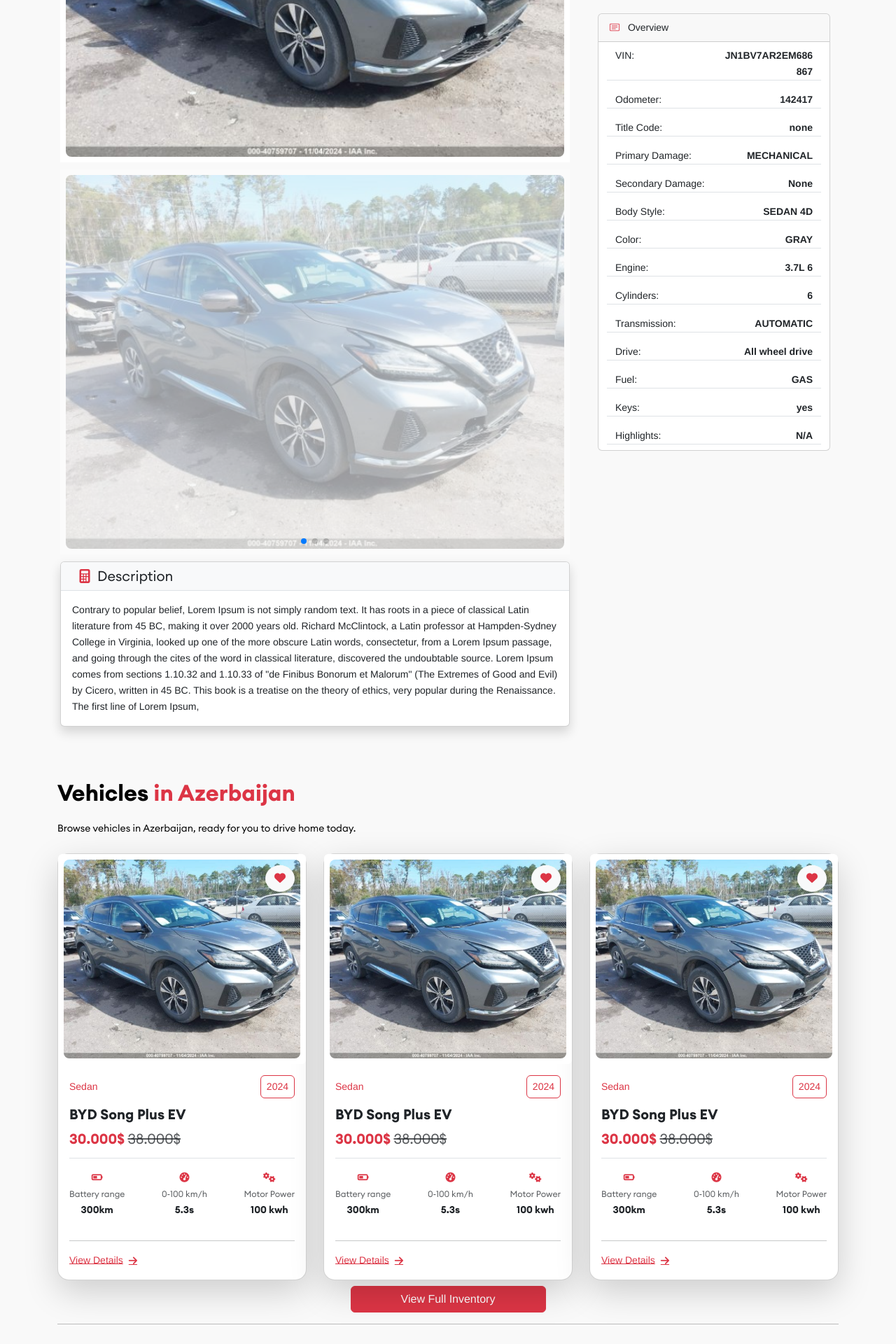
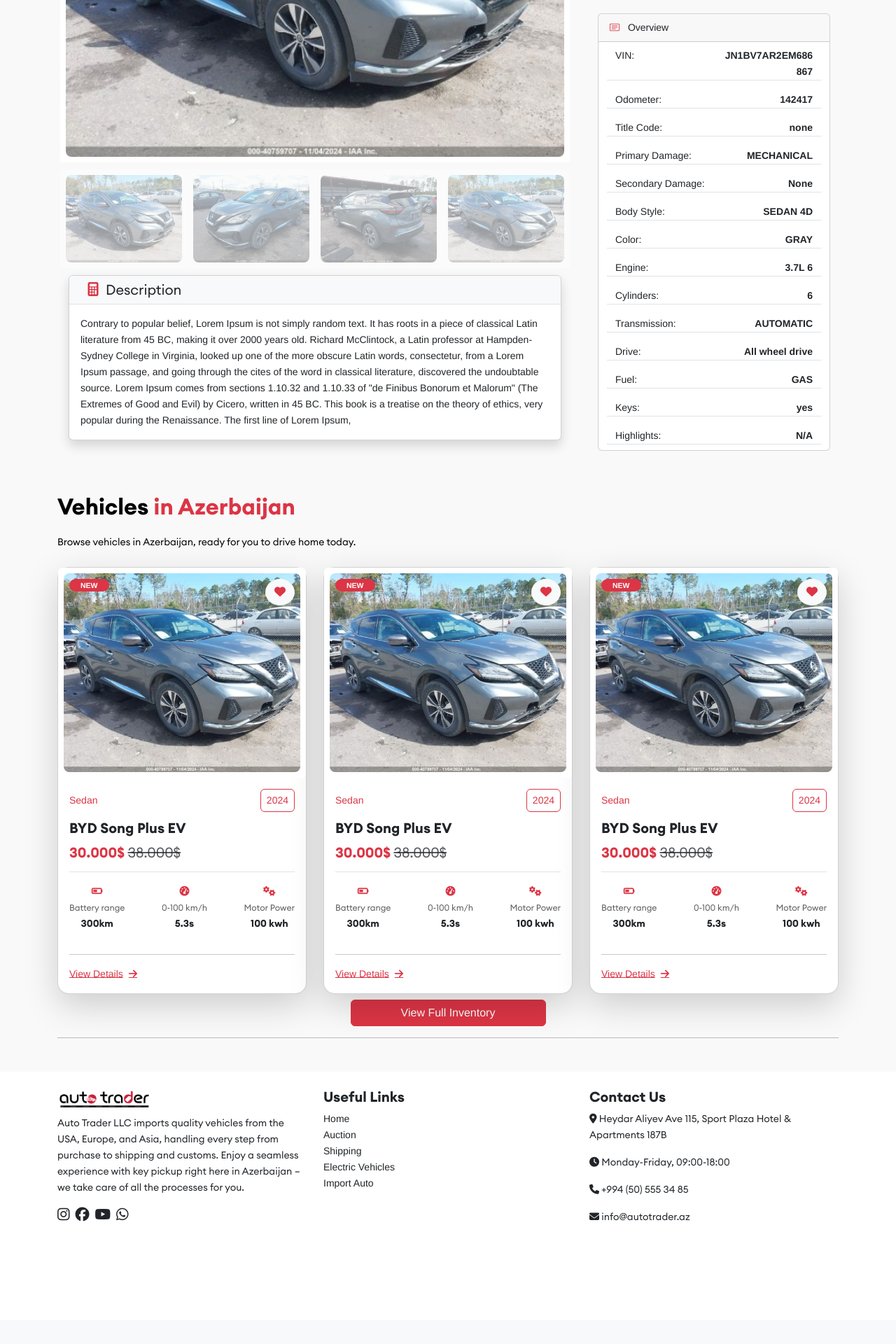
Before and after one commit to imjayyy/django-autotrader, a Django app: page /normal-car-details in a window 1280 px wide. Shown: the part 627-2547 px from the top of the page at 70% size. After the commit the page ends 2372 px from the top, so only its background shows below. Run offline with Django 4.2, Linux system fonts and the light colour scheme; some web fonts are replaced.

Commit message:
changes 20 Dec

```diff
--- a/autotrader/templates/normal-car-details.html
+++ b/autotrader/templates/normal-car-details.html
@@ -112,16 +36,24 @@
 
 
 
-            <div class="">
-                <div class="card shadow" >
+                <div class="container">
+                    <div class="card shadow">
                         <div class="card-header bg-light border-bottom text-center ">
 
-                    <h5 class="mb-0 text-start"><i class="bi bi-calculator-fill text-danger m-2"></i>Description</h5>
+                            <h5 class="mb-0 text-start"><i class="bi bi-calculator-fill text-danger m-2"></i>Description
+                            </h5>
                         </div>
-                  <div class="card-body" >
+                        <div class="card-body">
                             <div class="text-start">
 
-                        Contrary to popular belief, Lorem Ipsum is not simply random text. It has roots in a piece of classical Latin literature from 45 BC, making it over 2000 years old. Richard McClintock, a Latin professor at Hampden-Sydney College in Virginia, looked up one of the more obscure Latin words, consectetur, from a Lorem Ipsum passage, and going through the cites of the word in classical literature, discovered the undoubtable source. Lorem Ipsum comes from sections 1.10.32 and 1.10.33 of "de Finibus Bonorum et Malorum" (The Extremes of Good and Evil) by Cicero, written in 45 BC. This book is a treatise on the theory of ethics, very popular during the Renaissance. The first line of Lorem Ipsum,
+                                Contrary to popular belief, Lorem Ipsum is not simply random text. It has roots in a
+                                piece of classical Latin literature from 45 BC, making it over 2000 years old. Richard
+                                McClintock, a Latin professor at Hampden-Sydney College in Virginia, looked up one of
+                                the more obscure Latin words, consectetur, from a Lorem Ipsum passage, and going through
+                                the cites of the word in classical literature, discovered the undoubtable source. Lorem
+                                Ipsum comes from sections 1.10.32 and 1.10.33 of "de Finibus Bonorum et Malorum" (The
+                                Extremes of Good and Evil) by Cicero, written in 45 BC. This book is a treatise on the
+                                theory of ethics, very popular during the Renaissance. The first line of Lorem Ipsum,
                             </div>
 
 
@@ -351,63 +273,6 @@
 
 
 
-<script>
-$(document).ready(function () {
-    var mainCarousel = $(".main-carousel");
-    var thumbnailCarousel = $(".thumbnail-carousel");
-
-    // Initialize Main Carousel
-    mainCarousel.owlCarousel({
-        items: 1,
-        loop: true,
-        nav: false,
-        dots: false,
-        autoplay: false,
-        margin: 10,
-        navText: ["<i class='fa fa-chevron-left'></i>", "<i class='fa fa-chevron-right'></i>"]
-    }).on("changed.owl.carousel", syncThumbnails);
-
-    // Initialize Thumbnail Carousel
-    thumbnailCarousel.owlCarousel({
-        items: 5,
-        margin: 10,
-        dots: true,
-        nav: false,
-        autoplay: false,
-        center: false
-    });
-
-    // Sync Main Carousel when Thumbnail is Clicked
-    thumbnailCarousel.on("click", ".item", function () {
-        var altText = $(this).find("img").attr("alt"); // Get the alt text of the clicked thumbnail
-        var targetIndex = mainCarousel.find(".item img[alt='" + altText + "']").parent().index(); // Find the corresponding index in the main carousel
-        mainCarousel.trigger("to.owl.carousel", [targetIndex, 300]); // Slide to the corresponding main image
-        setActiveThumbnail(targetIndex); // Highlight clicked thumbnail
-    });
-
-    // Sync Thumbnails with Main Carousel
-    function syncThumbnails(event) {
-        var currentIndex = event.item.index - event.relatedTarget._clones.length / 2;
-        var totalItems = event.item.count;
-
-        // Correct the index within bounds
-        currentIndex = (currentIndex % totalItems + totalItems) % totalItems;
-
-        setActiveThumbnail(currentIndex); // Sync thumbnails
-    }
-
-    // Highlight the Active Thumbnail and Scroll Thumbnail Carousel
-    function setActiveThumbnail(index) {
-        thumbnailCarousel.find(".item img").removeClass("active"); // Remove 'active' class from all thumbnails
-        thumbnailCarousel.find(".item").eq(index).find("img").addClass("active"); // Add 'active' to the current thumbnail
-
-        // Slide thumbnail carousel to ensure active thumbnail is visible
-        thumbnailCarousel.trigger("to.owl.carousel", [index - Math.floor(5 / 2), 300, true]);
-    }
-});
-
-</script>
-
 <!--
  <script>
 $(document).ready(function () {
--- a/autotrader/templates/partials/components/car-card.html
+++ b/autotrader/templates/partials/components/car-card.html
@@ -22,7 +22,7 @@
 
       </div>
       <!-- New Tag -->
-      <span class="badge bg-danger position-absolute top-0 start-0 m-3 rounded-pill px-3 py-1">NEW</span>
+      <span class="badge bg-danger position-absolute top-0 start-0 m-3 rounded-pill px-3 py-1 z-3">NEW</span>
       <!-- Heart Icon -->
       <button class="btn btn-light position-absolute top-0 end-0 m-3 rounded-circle z-3">
         <i class="fas fa-heart text-danger"></i>
--- a/autotrader/templates/partials/components/car-carousel.html
+++ b/autotrader/templates/partials/components/car-carousel.html
@@ -1,40 +1,6 @@
 
 {% load static %}
 
-<!-- <div class="carousel">
-    <div class="swiper mySwiper2"  style="--swiper-navigation-color: #fff; --swiper-pagination-color: #fff"  >
-        <div class="swiper-wrapper">
-            <div class="swiper-slide">
-                <img src="{% static '/images/assets/car-card-assets/car-pic-1.jpeg' %}" class="rounded-4 p-2" alt="1">
-            </div>
-            <div class="swiper-slide">
-                <img src="{% static '/images/assets/car-card-assets/car-pic-2.jpeg' %}" class="rounded-4 p-2" alt="2">
-            </div>
-            <div class="swiper-slide">
-                <img src="{% static '/images/assets/car-card-assets/car-pic-2.jpeg' %}" class="rounded-4 p-2"  alt="3">
-            </div>
-
-        </div>
-        <div class="swiper-button-next"></div>
-        <div class="swiper-button-prev"></div>
-    </div>
-
-
-    <div thumbsSlider="" class="swiper mySwiper">
-        <div class="swiper-wrapper">
-
-        <div class="swiper-slide">
-            <img src="{% static '/images/assets/car-card-assets/car-pic-1.jpeg' %}" class="rounded-4 p-2" alt="1">
-        </div>
-        <div class="swiper-slide">
-            <img src="{% static '/images/assets/car-card-assets/car-pic-2.jpeg' %}" class="rounded-4 p-2" alt="2">
-        </div>
-        <div class="swiper-slide">
-            <img src="{% static '/images/assets/car-card-assets/car-pic-2.jpeg' %}" class="rounded-4 p-2"  alt="3">
-        </div>
-        </div>
-    </div>
-</div> -->
 
   <!-- Demo styles -->
   <style>
@@ -103,7 +69,7 @@
     }
 
     .mySwiper .swiper-slide {
-      width: 25%;
+      width: 25% !important;
       height: 100%;
       opacity: 0.4;
     }
@@ -120,84 +86,88 @@
     }
   </style>
 
+  <!-- Swiper -->
 
-  <!-- Swiper -->
-<div class="carousel">
-  <div style="--swiper-navigation-color: #fff; --swiper-pagination-color: #fff" class="swiper mySwiper2" >
+  <div class="carousel">
+  <div style="--swiper-navigation-color: #fff; --swiper-pagination-color: #fff" class="swiper mySwiper2">
     <div class="swiper-wrapper">
-        <div class="swiper-slide">
-            <img src="{% static '/images/assets/car-card-assets/car-pic-1.jpeg' %}" class="rounded-4 p-2" alt="1">
-        </div>
-        <div class="swiper-slide">
-            <img src="{% static '/images/assets/car-card-assets/car-pic-2.jpeg' %}" class="rounded-4 p-2" alt="2">
-        </div>
-        <div class="swiper-slide">
-            <img src="{% static '/images/assets/car-card-assets/car-pic-2.jpeg' %}" class="rounded-4 p-2"  alt="3">
-        </div>
-        <div class="swiper-slide">
-            <img src="{% static '/images/assets/car-card-assets/car-pic-1.jpeg' %}" class="rounded-4 p-2" alt="1">
-        </div>
-        <div class="swiper-slide">
-            <img src="{% static '/images/assets/car-card-assets/car-pic-2.jpeg' %}" class="rounded-4 p-2" alt="2">
-        </div>
-        <div class="swiper-slide">
-            <img src="{% static '/images/assets/car-card-assets/car-pic-2.jpeg' %}" class="rounded-4 p-2"  alt="3">
-        </div>
+      <div class="swiper-slide">
+        <img src="{% static '/images/assets/car-card-assets/car-pic-1.jpeg' %}" class="rounded-4 p-2" alt="1">
+      </div>
+      <div class="swiper-slide">
+        <img src="{% static '/images/assets/car-card-assets/car-pic-2.jpeg' %}" class="rounded-4 p-2" alt="2">
+      </div>
+      <div class="swiper-slide">
+        <img src="{% static '/images/assets/car-card-assets/car-pic-3.jpeg' %}" class="rounded-4 p-2"  alt="3">
+      </div>
+      <div class="swiper-slide">
+        <img src="{% static '/images/assets/car-card-assets/car-pic-1.jpeg' %}" class="rounded-4 p-2" alt="1">
+      </div>
+
     </div>
     <div class="swiper-button-next"></div>
     <div class="swiper-button-prev"></div>
   </div>
-  <div thumbsSlider="" class="swiper mySwiper" id="mySwiper" >
+  <div thumbsSlider="" class="swiper mySwiper">
     <div class="swiper-wrapper">
-        <div class="swiper-slide">
-            <img src="{% static '/images/assets/car-card-assets/car-pic-1.jpeg' %}" class="rounded-4 p-2" alt="1">
-        </div>
-        <div class="swiper-slide">
-            <img src="{% static '/images/assets/car-card-assets/car-pic-2.jpeg' %}" class="rounded-4 p-2" alt="2">
-        </div>
-        <div class="swiper-slide">
-            <img src="{% static '/images/assets/car-card-assets/car-pic-2.jpeg' %}" class="rounded-4 p-2"  alt="3">
-        </div>
-        <div class="swiper-slide">
-            <img src="{% static '/images/assets/car-card-assets/car-pic-1.jpeg' %}" class="rounded-4 p-2" alt="1">
-        </div>
-        <div class="swiper-slide">
-            <img src="{% static '/images/assets/car-card-assets/car-pic-2.jpeg' %}" class="rounded-4 p-2" alt="2">
-        </div>
-        <div class="swiper-slide">
-            <img src="{% static '/images/assets/car-card-assets/car-pic-2.jpeg' %}" class="rounded-4 p-2"  alt="3">
-        </div>
-    <div class="swiper-pagination"></div>
+      <div class="swiper-slide">
+        <img src="{% static '/images/assets/car-card-assets/car-pic-1.jpeg' %}" class="rounded-4 p-2" alt="1">
+      </div>
+      <div class="swiper-slide">
+        <img src="{% static '/images/assets/car-card-assets/car-pic-2.jpeg' %}" class="rounded-4 p-2" alt="2">
+      </div>
+      <div class="swiper-slide">
+        <img src="{% static '/images/assets/car-card-assets/car-pic-3.jpeg' %}" class="rounded-4 p-2"  alt="3">
+      </div>
+      <div class="swiper-slide">
+        <img src="{% static '/images/assets/car-card-assets/car-pic-1.jpeg' %}" class="rounded-4 p-2" alt="1">
+      </div>
 
     </div>
-
   </div>
 </div>
+  <!-- Swiper JS -->
+
   <!-- Initialize Swiper -->
-  <script src="https://cdn.jsdelivr.net/npm/swiper@11/swiper-bundle.min.js"></script>
-
   <script>
-    var swiper1 = new Swiper(".mySwiper", {
+    var swiper_thumb = new Swiper(".mySwiper", {
       loop: true,
       spaceBetween: 10,
-      slidesPerView: 6,
+      slidesPerView: 4,
       freeMode: true,
       watchSlidesProgress: true,
-      pagination: {
-        el: ".swiper-pagination",
-        clickable: true,
-      },
     });
     var swiper2 = new Swiper(".mySwiper2", {
       loop: true,
       spaceBetween: 10,
-
       navigation: {
         nextEl: ".swiper-button-next",
         prevEl: ".swiper-button-prev",
       },
       thumbs: {
-        swiper: swiper,
+        swiper: swiper_thumb,
       },
     });
   </script>
+
+<!--
+
+<div class="swiper-slide">
+  <img src="{% static '/images/assets/car-card-assets/car-pic-1.jpeg' %}" class="rounded-4 p-2" alt="1">
+</div>
+<div class="swiper-slide">
+  <img src="{% static '/images/assets/car-card-assets/car-pic-2.jpeg' %}" class="rounded-4 p-2" alt="2">
+</div>
+<div class="swiper-slide">
+  <img src="{% static '/images/assets/car-card-assets/car-pic-3.jpeg' %}" class="rounded-4 p-2"  alt="3">
+</div>
+<div class="swiper-slide">
+  <img src="{% static '/images/assets/car-card-assets/car-pic-1.jpeg' %}" class="rounded-4 p-2" alt="1">
+</div>
+<div class="swiper-slide">
+  <img src="{% static '/images/assets/car-card-assets/car-pic-2.jpeg' %}" class="rounded-4 p-2" alt="2">
+</div>
+<div class="swiper-slide">
+  <img src="{% static '/images/assets/car-card-assets/car-pic-3.jpeg' %}" class="rounded-4 p-2"  alt="3">
+</div>
+ -->
```
Also changed, not shown: other parts of autotrader/templates/normal-car-details.html (+9 -95 lines), autotrader/templates/car-details.html (+0 -63 lines). Lines whose indentation alone changed are shown as unchanged.
